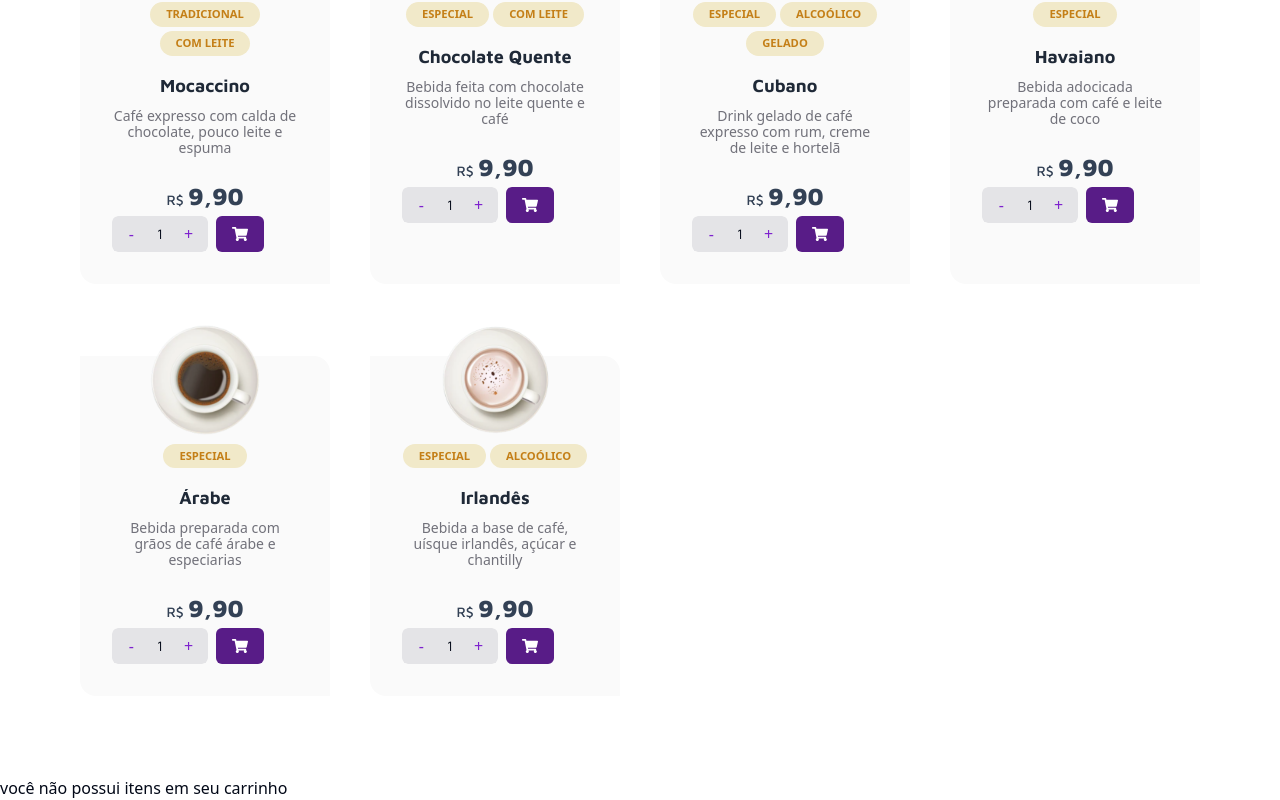
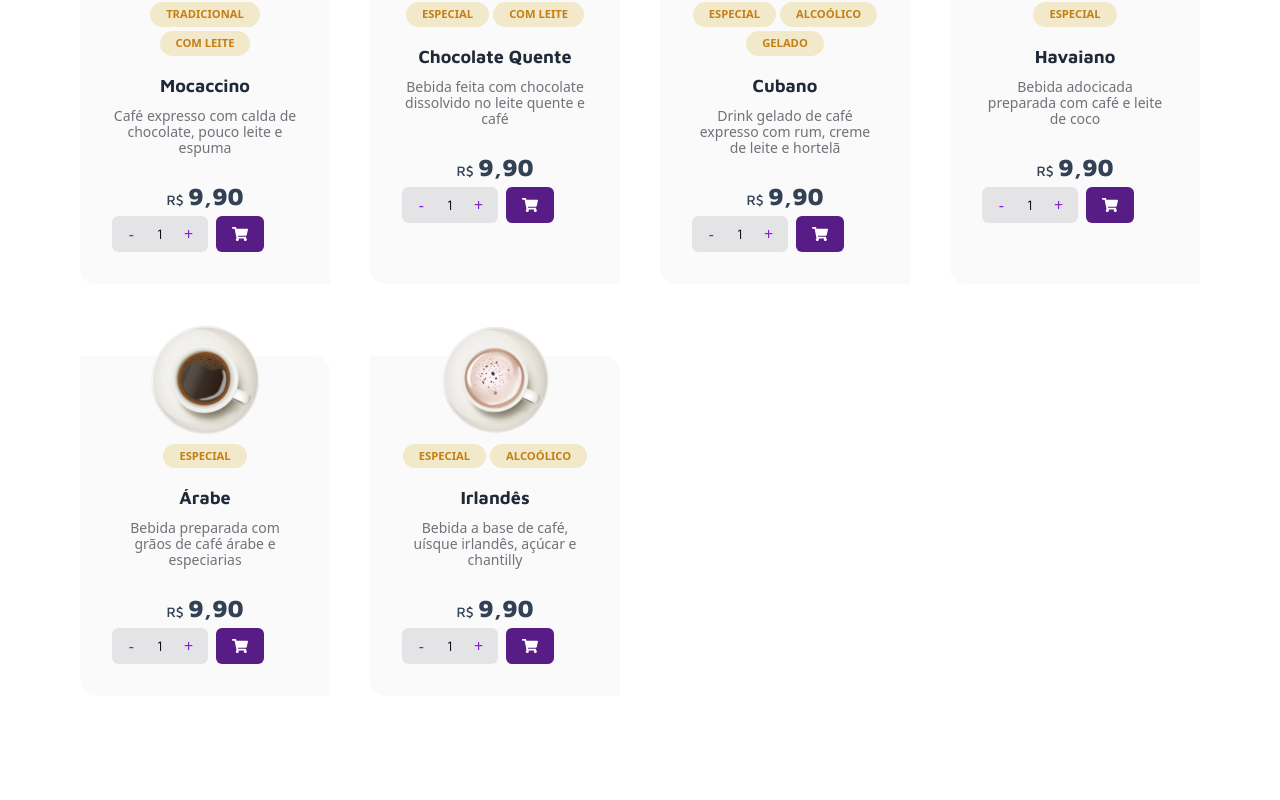
Before and after one commit to PabloFerrari027/coffee-delivery, a React (Vite) app: page / in a window 1280 px wide. Shown: the part 1744-2544 px from the top of the page. After the commit the page ends 2520 px from the top, so only its background shows below. Built offline with nearby package versions, Linux system fonts and the light colour scheme.

Commit message:
implements react router

```diff
--- a/package.json
+++ b/package.json
@@ -24,6 +24,7 @@
     "react-geocode": "^1.0.0-alpha.1",
     "react-hook-form": "^7.48.2",
     "react-icons": "^4.12.0",
+    "react-router-dom": "^6.20.1",
     "tailwind-merge": "^2.0.0",
     "tailwindcss-animate": "^1.0.7",
     "zod": "^3.22.4"
--- a/src/App.tsx
+++ b/src/App.tsx
@@ -1,5 +1,4 @@
 import Header from "./components/Header";
-import Checkout from "./pages/Checkout";
 import Home from "./pages/Home";
 
 function App() {
@@ -8,8 +7,6 @@ function App() {
       <Header />
 
       <Home />
-
-      <Checkout />
     </>
   );
 }
--- /dev/null
+++ b/src/http/routes/index.tsx
@@ -0,0 +1,14 @@
+import App from "@/App";
+import Checkout from "@/pages/Checkout";
+import { createBrowserRouter } from "react-router-dom";
+
+export const routers = createBrowserRouter([
+  {
+    path: "/",
+    Component: App,
+  },
+  {
+    path: "checkout",
+    Component: Checkout,
+  },
+]);
--- a/src/main.tsx
+++ b/src/main.tsx
@@ -4,13 +4,14 @@ import ReactDOM from "react-dom/client";
 import "./globals.css";
 import "./index.css";
 
-import App from "./App.tsx";
 import ProductsProvider from "./providers/ProductsProvider.tsx";
+import { routers } from "./http/routes/index.tsx";
+import { RouterProvider } from "react-router-dom";
 
 ReactDOM.createRoot(document.getElementById("root")!).render(
   <React.StrictMode>
     <ProductsProvider>
-      <App />
+      <RouterProvider router={routers} />
     </ProductsProvider>
   </React.StrictMode>
 );
```
Also changed, not shown: 1 other file (tests, documents, lock files or other folders).
